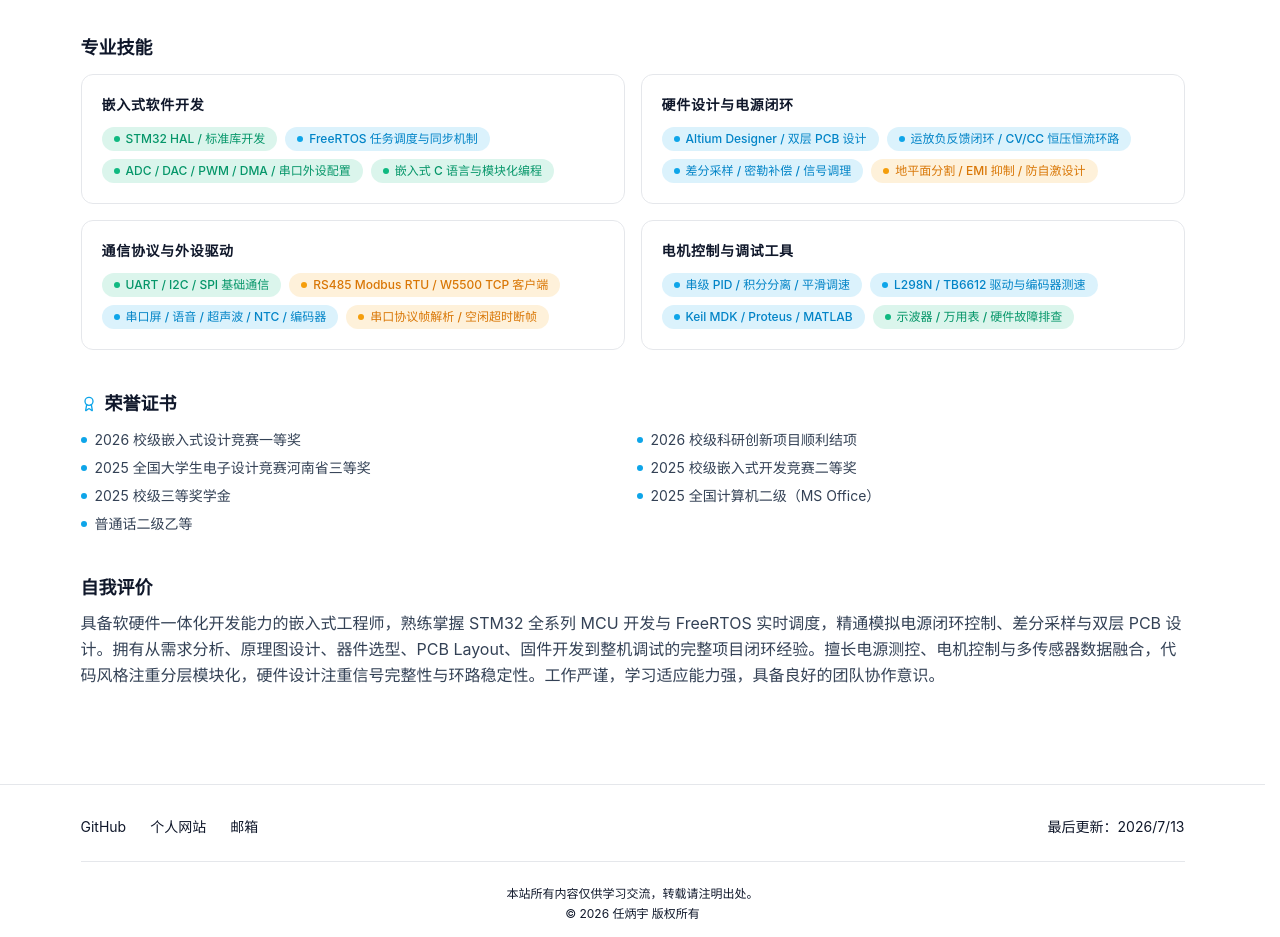
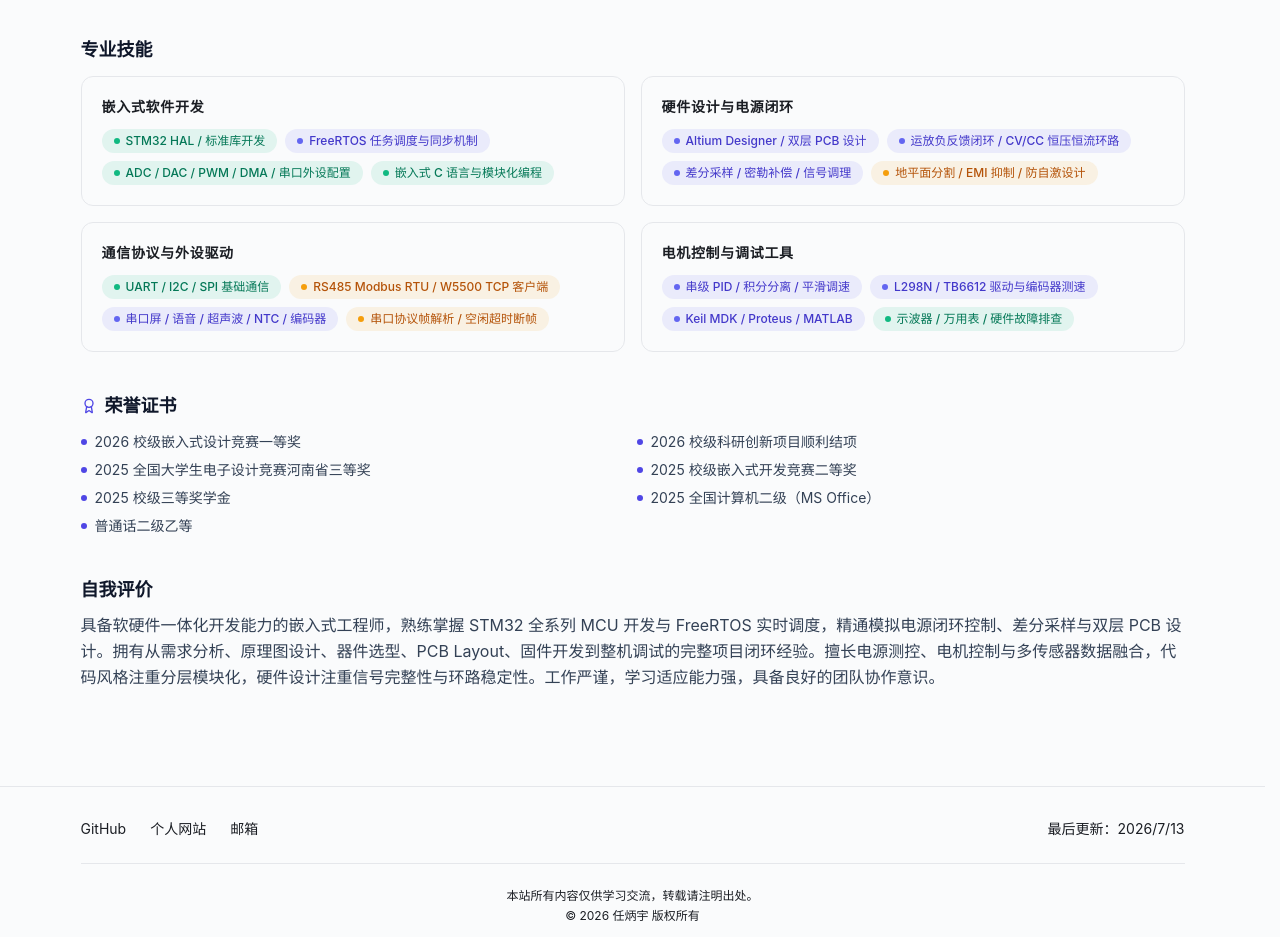
Before and after one commit to Zero-light/my-electronic-blog, a Next.js app: page /resume in a window 1280 px wide. Shown: the part 1160-2097 px from the top of the page. Built offline with nearby package versions, Linux system fonts and the light colour scheme.

Commit message:
ui: 全站视觉升级 — 沉稳靛蓝配色 + 高级感交互 + Catppuccin代码主题

```diff
--- a/app/globals.css
+++ b/app/globals.css
@@ -3,43 +3,55 @@
 @tailwind utilities;
 
 /* ============================================================
-   全局 CSS 变量与基础样式
-   配色快速修改：改 --primary / --text-muted 等变量即可
+   全局 CSS 变量 — 沉稳高级感配色
+   主色：深靛蓝 (indigo) | 强调：暖琥珀 (amber)
    ============================================================ */
 
 @layer base {
   :root {
-    --bg: #ffffff;
-    --bg-soft: #f8fafc;
-    --bg-elevated: #f1f5f9;
-    --text: #0f172a;
-    --text-muted: #64748b;
-    --text-subtle: #cbd5e1;
-    --primary: #0ea5e9;
-    --primary-dark: #0284c7;
-    --accent: #06b6d4;
+    --bg: #fafbfc;
+    --bg-soft: #f1f3f5;
+    --bg-elevated: #e9ecef;
+    --text: #1a1d23;
+    --text-muted: #6b7280;
+    --text-subtle: #d1d5db;
+    --primary: #4f46e5;
+    --primary-dark: #4338ca;
+    --primary-light: #818cf8;
+    --accent: #d97706;
+    --accent-light: #f59e0b;
     --card: #ffffff;
-    --border: #e2e8f0;
-    --shadow: 0 1px 3px 0 rgb(0 0 0 / 0.1), 0 1px 2px -1px rgb(0 0 0 / 0.1);
-    --glow-opacity: 0.06;
-    --glow-opacity-strong: 0.10;
+    --border: #e5e7eb;
+    --border-subtle: #f3f4f6;
+    --shadow-sm: 0 1px 2px 0 rgb(0 0 0 / 0.04);
+    --shadow: 0 1px 3px 0 rgb(0 0 0 / 0.06), 0 1px 2px -1px rgb(0 0 0 / 0.06);
+    --shadow-md: 0 4px 6px -1px rgb(0 0 0 / 0.06), 0 2px 4px -2px rgb(0 0 0 / 0.06);
+    --shadow-lg: 0 10px 25px -3px rgb(0 0 0 / 0.08), 0 4px 6px -4px rgb(0 0 0 / 0.04);
+    --glow-opacity: 0.04;
+    --glow-opacity-strong: 0.08;
   }
 
   .dark {
-    --bg: #0d1117;
-    --bg-soft: #161b22;
-    --bg-elevated: #1c2333;
-    --text: #e6edf3;
-    --text-muted: #8b949e;
-    --text-subtle: #484f58;
-    --primary: #7c9bff;
-    --primary-dark: #5b8def;
-    --accent: #d4a373;
-    --card: #161b22;
-    --border: rgba(255, 255, 255, 0.06);
-    --shadow: 0 8px 24px rgba(0, 0, 0, 0.4);
-    --glow-opacity: 0.12;
-    --glow-opacity-strong: 0.18;
+    --bg: #0c0e14;
+    --bg-soft: #131620;
+    --bg-elevated: #1a1e2e;
+    --text: #e2e4e9;
+    --text-muted: #8b90a0;
+    --text-subtle: #3d4155;
+    --primary: #818cf8;
+    --primary-dark: #6366f1;
+    --primary-light: #a5b4fc;
+    --accent: #f59e0b;
+    --accent-light: #fbbf24;
+    --card: #131620;
+    --border: rgba(255, 255, 255, 0.08);
+    --border-subtle: rgba(255, 255, 255, 0.04);
+    --shadow-sm: 0 1px 2px 0 rgb(0 0 0 / 0.2);
+    --shadow: 0 2px 8px -2px rgb(0 0 0 / 0.3);
+    --shadow-md: 0 4px 12px -2px rgb(0 0 0 / 0.4);
+    --shadow-lg: 0 12px 32px -4px rgb(0 0 0 / 0.5);
+    --glow-opacity: 0.08;
+    --glow-opacity-strong: 0.14;
   }
 
   html {
@@ -50,89 +62,65 @@
   body {
     background-color: var(--bg);
     color: var(--text);
-    transition: background-color 0.3s ease, color 0.3s ease;
+    transition: background-color 0.4s cubic-bezier(0.4, 0, 0.2, 1),
+                color 0.4s cubic-bezier(0.4, 0, 0.2, 1);
+    -webkit-font-smoothing: antialiased;
+    -moz-osx-font-smoothing: grayscale;
   }
 
   ::selection {
-    background-color: rgba(91, 141, 239, 0.3);
-    color: #e6edf3;
+    background-color: rgba(99, 102, 241, 0.2);
+    color: var(--text);
   }
 }
 
 /* ============================================================
-   CSS 动画 Keyframes 与工具类（配合 framer-motion 使用）
+   动画 Keyframes
    ============================================================ */
 
 @keyframes fade-in {
-  from {
-    opacity: 0;
-    transform: translateY(8px);
-  }
-  to {
-    opacity: 1;
-    transform: translateY(0);
-  }
+  from { opacity: 0; transform: translateY(8px); }
+  to { opacity: 1; transform: translateY(0); }
 }
 
 @keyframes fade-in-up {
-  from {
-    opacity: 0;
-    transform: translateY(16px);
-  }
-  to {
-    opacity: 1;
-    transform: translateY(0);
-  }
+  from { opacity: 0; transform: translateY(16px); }
+  to { opacity: 1; transform: translateY(0); }
 }
 
-/* 列表 stagger 入场容器：配合 .stagger-item 使用 */
+@keyframes shimmer {
+  0% { background-position: -200% 0; }
+  100% { background-position: 200% 0; }
+}
+
+@keyframes glow-pulse {
+  0%, 100% { opacity: 0.4; }
+  50% { opacity: 0.8; }
+}
+
+/* Stagger 入场 */
 .stagger-container .stagger-item {
   opacity: 0;
-  animation: fade-in 0.4s ease-out forwards;
+  animation: fade-in 0.5s cubic-bezier(0.4, 0, 0.2, 1) forwards;
 }
 .stagger-container .stagger-item:nth-child(1) { animation-delay: 0ms; }
-.stagger-container .stagger-item:nth-child(2) { animation-delay: 60ms; }
-.stagger-container .stagger-item:nth-child(3) { animation-delay: 120ms; }
-.stagger-container .stagger-item:nth-child(4) { animation-delay: 180ms; }
-.stagger-container .stagger-item:nth-child(5) { animation-delay: 240ms; }
-.stagger-container .stagger-item:nth-child(6) { animation-delay: 300ms; }
-.stagger-container .stagger-item:nth-child(7) { animation-delay: 360ms; }
-.stagger-container .stagger-item:nth-child(8) { animation-delay: 420ms; }
-.stagger-container .stagger-item:nth-child(9) { animation-delay: 480ms; }
-.stagger-container .stagger-item:nth-child(10) { animation-delay: 540ms; }
-.stagger-container .stagger-item:nth-child(11) { animation-delay: 600ms; }
-.stagger-container .stagger-item:nth-child(12) { animation-delay: 660ms; }
+.stagger-container .stagger-item:nth-child(2) { animation-delay: 70ms; }
+.stagger-container .stagger-item:nth-child(3) { animation-delay: 140ms; }
+.stagger-container .stagger-item:nth-child(4) { animation-delay: 210ms; }
+.stagger-container .stagger-item:nth-child(5) { animation-delay: 280ms; }
+.stagger-container .stagger-item:nth-child(6) { animation-delay: 350ms; }
+.stagger-container .stagger-item:nth-child(7) { animation-delay: 420ms; }
+.stagger-container .stagger-item:nth-child(8) { animation-delay: 490ms; }
 
-/* 时间线竖线流动动画 */
-@keyframes timeline-line-grow {
-  from { max-height: 0; }
-  to { max-height: 100vh; }
-}
-
-/* HeroGlow 呼吸层：固定第二层光斑轻微明灭 */
+/* HeroGlow 呼吸 */
 @keyframes glow-breathe {
   0%, 100% { opacity: 0.5; }
   50% { opacity: 1; }
 }
 
-/* 卡片悬停轻上浮（提升现有 card-hover） */
-.card-hover-lift {
-  transition: transform 0.25s ease, box-shadow 0.25s ease;
-}
-.card-hover-lift:hover {
-  transform: translateY(-6px);
-  box-shadow: 0 12px 28px -8px rgb(0 0 0 / 0.15);
-}
-.dark .card-hover-lift:hover {
-  box-shadow: 0 14px 32px -8px rgba(0, 0, 0, 0.6),
-              0 0 0 1px rgba(123, 155, 255, 0.10);
-}
-
-/* prefers-reduced-motion：全局禁用入场动画 */
+/* prefers-reduced-motion */
 @media (prefers-reduced-motion: reduce) {
-  *,
-  *::before,
-  *::after {
+  *, *::before, *::after {
     animation-duration: 0.01ms !important;
     animation-iteration-count: 1 !important;
     transition-duration: 0.01ms !important;
@@ -144,50 +132,60 @@
   }
 }
 
+/* ============================================================
+   组件样式
+   ============================================================ */
+
 @layer components {
-  /* ----------------------------------------------------------
-     通用卡片样式
-     ---------------------------------------------------------- */
+  /* 卡片 */
   .card {
     background-color: var(--card);
     border: 1px solid var(--border);
     border-radius: 0.75rem;
-    box-shadow: var(--shadow);
-    transition: transform 0.2s ease, box-shadow 0.2s ease;
+    box-shadow: var(--shadow-sm);
+    transition: transform 0.3s cubic-bezier(0.4, 0, 0.2, 1),
+                box-shadow 0.3s cubic-bezier(0.4, 0, 0.2, 1),
+                border-color 0.3s ease;
   }
 
   .card-hover:hover {
-    transform: translateY(-4px);
-    box-shadow:
-      0 10px 25px -5px rgb(0 0 0 / 0.1),
-      0 8px 10px -6px rgb(0 0 0 / 0.1);
+    transform: translateY(-3px);
+    box-shadow: var(--shadow-md);
+    border-color: rgba(99, 102, 241, 0.2);
   }
 
   .dark .card-hover:hover {
-    box-shadow:
-      0 12px 32px -4px rgba(0, 0, 0, 0.6),
-      0 0 0 1px rgba(123, 155, 255, 0.08);
+    box-shadow: var(--shadow-md), 0 0 0 1px rgba(129, 140, 248, 0.08);
+    border-color: rgba(129, 140, 248, 0.15);
   }
 
-  /* ----------------------------------------------------------
-     通用按钮样式
-     ---------------------------------------------------------- */
+  /* 按钮 */
   .btn-primary {
     display: inline-flex;
     align-items: center;
     justify-content: center;
     gap: 0.5rem;
-    padding: 0.5rem 1rem;
+    padding: 0.5rem 1.25rem;
     border-radius: 0.5rem;
-    background-color: var(--primary);
+    background: linear-gradient(135deg, var(--primary), var(--primary-dark));
     color: #ffffff;
     font-weight: 500;
     font-size: 0.875rem;
-    transition: background-color 0.15s ease;
+    transition: all 0.2s cubic-bezier(0.4, 0, 0.2, 1);
+    box-shadow: 0 1px 3px 0 rgb(0 0 0 / 0.1);
   }
 
   .btn-primary:hover {
-    background-color: var(--primary-dark);
+    transform: translateY(-1px);
+    box-shadow: 0 4px 12px -2px rgba(79, 70, 229, 0.4);
+  }
+
+  .dark .btn-primary:hover {
+    box-shadow: 0 4px 16px -2px rgba(129, 140, 248, 0.3);
+  }
+
+  .btn-primary:active {
+    transform: translateY(0);
   }
 
   .btn-ghost {
@@ -195,29 +193,31 @@
     align-items: center;
     justify-content: center;
     gap: 0.5rem;
-    padding: 0.5rem 1rem;
+    padding: 0.5rem 1.25rem;
     border-radius: 0.5rem;
     color: var(--text-muted);
     font-size: 0.875rem;
-    transition: color 0.15s ease, background-color 0.15s ease;
+    border: 1px solid var(--border);
+    transition: all 0.2s cubic-bezier(0.4, 0, 0.2, 1);
   }
 
   .btn-ghost:hover {
     color: var(--text);
     background-color: var(--bg-soft);
+    border-color: var(--border);
+    transform: translateY(-1px);
   }
 
-  /* ----------------------------------------------------------
-     代码块基础（Prism 主题由 rehype-prism-plus 注入 token class）
-     ---------------------------------------------------------- */
+  /* 代码块 */
   pre {
-    background-color: #1e1e1e !important;
+    background-color: #1e1e2e !important;
     border-radius: 0.5rem;
     padding: 1rem;
     overflow-x: auto;
     font-size: 0.875rem;
     line-height: 1.6;
     position: relative;
+    border: 1px solid rgba(255, 255, 255, 0.06);
   }
 
   code {
@@ -230,17 +230,17 @@
     padding: 0.125rem 0.375rem;
     border-radius: 0.25rem;
     font-size: 0.875em;
-    border: 1px solid var(--border);
+    border: 1px solid var(--border-subtle);
   }
 }
 
 /* ============================================================
-   Prism 代码高亮主题（One Dark 风格，适配明暗背景）
+   Prism 代码高亮 — Catppuccin Mocha 风格
    ============================================================ */
 
 code[class*='language-'],
 pre[class*='language-'] {
-  color: #abb2bf;
+  color: #cdd6f4;
   text-shadow: none;
   font-family: 'Fira Code', 'SF Mono', Menlo, Monaco, Consolas, monospace;
   direction: ltr;
@@ -257,22 +257,22 @@ pre[class*='language-'] {
 .token.prolog,
 .token.doctype,
 .token.cdata {
-  color: #5c6370;
+  color: #6c7086;
   font-style: italic;
 }
 
 .token.punctuation {
-  color: #abb2bf;
+  color: #bac2de;
 }
 
 .token.tag,
 .token.namespace,
 .token.deleted {
-  color: #e06c75;
+  color: #f38ba8;
 }
 
 .token.attr-name {
-  color: #d19a66;
+  color: #f9e2af;
 }
 
 .token.boolean,
@@ -280,7 +280,7 @@ pre[class*='language-'] {
 .token.constant,
 .token.symbol,
 .token.selector {
-  color: #d19a66;
+  color: #fab387;
 }
 
 .token.property,
@@ -289,7 +289,7 @@ pre[class*='language-'] {
 .token.char,
 .token.builtin,
 .token.inserted {
-  color: #98c379;
+  color: #a6e3a1;
 }
 
 .token.operator,
@@ -297,26 +297,26 @@ pre[class*='language-'] {
 .token.url,
 .language-css .token.string,
 .style .token.string {
-  color: #56b6c2;
+  color: #89dceb;
 }
 
 .token.atrule,
 .token.keyword {
-  color: #c678dd;
+  color: #cba6f7;
 }
 
 .token.function,
 .token.class-name,
 .token.regex {
-  color: #61afef;
+  color: #89b4fa;
 }
 
 .token.important,
 .token.variable {
-  color: #e6c07b;
+  color: #f9e2af;
 }
 
 .line-highlight {
-  background-color: rgba(97, 175, 239, 0.15);
-  border-left: 3px solid #61afef;
+  background-color: rgba(137, 180, 250, 0.08);
+  border-left: 3px solid #89b4fa;
 }
--- a/components/skill-bar.tsx
+++ b/components/skill-bar.tsx
@@ -20,14 +20,14 @@ export interface SkillBarProps {
 }
 
 function levelColor(level: number): string {
-  if (level >= 88) return 'bg-emerald-500/15 text-emerald-600 dark:bg-emerald-400/15 dark:text-emerald-400';
-  if (level >= 80) return 'bg-sky-500/15 text-sky-600 dark:bg-sky-400/15 dark:text-sky-400';
-  return 'bg-amber-500/15 text-amber-600 dark:bg-amber-400/15 dark:text-amber-400';
+  if (level >= 88) return 'bg-emerald-500/10 text-emerald-700 dark:bg-emerald-400/10 dark:text-emerald-400';
+  if (level >= 80) return 'bg-indigo-500/10 text-indigo-700 dark:bg-indigo-400/10 dark:text-indigo-400';
+  return 'bg-amber-500/10 text-amber-700 dark:bg-amber-400/10 dark:text-amber-400';
 }
 
 function levelDot(level: number): string {
   if (level >= 88) return 'bg-emerald-500';
-  if (level >= 80) return 'bg-sky-500';
+  if (level >= 80) return 'bg-indigo-500';
   return 'bg-amber-500';
 }
 
--- a/tailwind.config.js
+++ b/tailwind.config.js
@@ -1,9 +1,7 @@
 /** @type {import('tailwindcss').Config} */
 module.exports = {
-  // 暗色模式通过 HTML class="dark" 切换，与 next-themes 配合
   darkMode: 'class',
 
-  // 扫描这些文件中的 Tailwind 类名
   content: [
     './app/**/*.{js,ts,jsx,tsx,mdx}',
     './components/**/*.{js,ts,jsx,tsx,mdx}',
@@ -12,21 +10,17 @@ module.exports = {
 
   theme: {
     extend: {
-      // 自定义主题色（工程师简约风：浅蓝/深灰）
-      // 修改这里即可全局换色
       colors: {
         primary: {
-          DEFAULT: '#0ea5e9',   // Light 模式主色：sky-500
-          dark: '#0284c7',      // Light 模式深色：sky-600
-          light: '#38bdf8',     // Dark 模式主色：sky-400
+          DEFAULT: '#4f46e5',
+          dark: '#4338ca',
+          light: '#818cf8',
         },
         accent: {
-          DEFAULT: '#06b6d4',   // Light 模式强调：cyan-500
-          dark: '#22d3ee',      // Dark 模式强调：cyan-400
+          DEFAULT: '#d97706',
+          dark: '#f59e0b',
         },
       },
-
-      // 字体配置（优先使用系统字体栈，减少加载）
       fontFamily: {
         sans: [
           'Inter',
@@ -45,31 +39,30 @@ module.exports = {
           'Menlo',
           'Monaco',
           'Consolas',
-          '"Liberation Mono"',
-          '"Courier New"',
           'monospace',
         ],
       },
-
-      // 自定义动画（页面入场、卡片悬浮等）
       animation: {
-        'fade-in': 'fadeIn 0.5s ease-out forwards',
-        'slide-up': 'slideUp 0.5s ease-out forwards',
+        'fade-in': 'fadeIn 0.5s cubic-bezier(0.4, 0, 0.2, 1) forwards',
+        'slide-up': 'slideUp 0.5s cubic-bezier(0.4, 0, 0.2, 1) forwards',
+        'glow-pulse': 'glowPulse 3s ease-in-out infinite',
       },
-
       keyframes: {
         fadeIn: {
-          '0%': { opacity: '0' },
-          '100%': { opacity: '1' },
+          '0%': { opacity: '0', transform: 'translateY(8px)' },
+          '100%': { opacity: '1', transform: 'translateY(0)' },
         },
         slideUp: {
-          '0%': { opacity: '0', transform: 'translateY(12px)' },
+          '0%': { opacity: '0', transform: 'translateY(16px)' },
           '100%': { opacity: '1', transform: 'translateY(0)' },
+        },
+        glowPulse: {
+          '0%, 100%': { opacity: '0.4' },
+          '50%': { opacity: '0.8' },
         },
       },
     },
   },
 
-  // 暂不额外安装插件，保持轻量
   plugins: [],
 };
```
Also changed, not shown: app/page.tsx (+32 -36 lines), components/hero-glow.tsx (+8 -17 lines), components/ui/header.tsx (+3 -4 lines).
